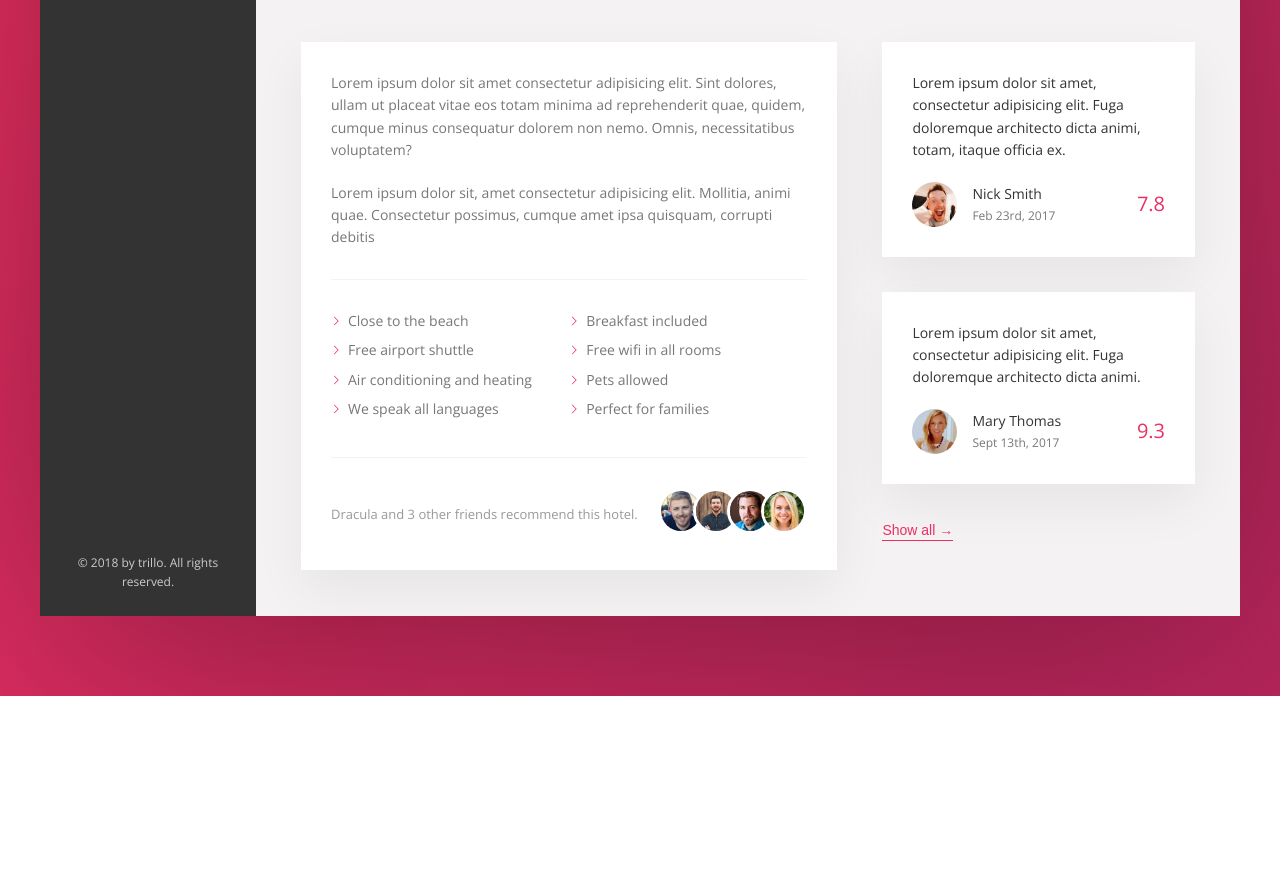
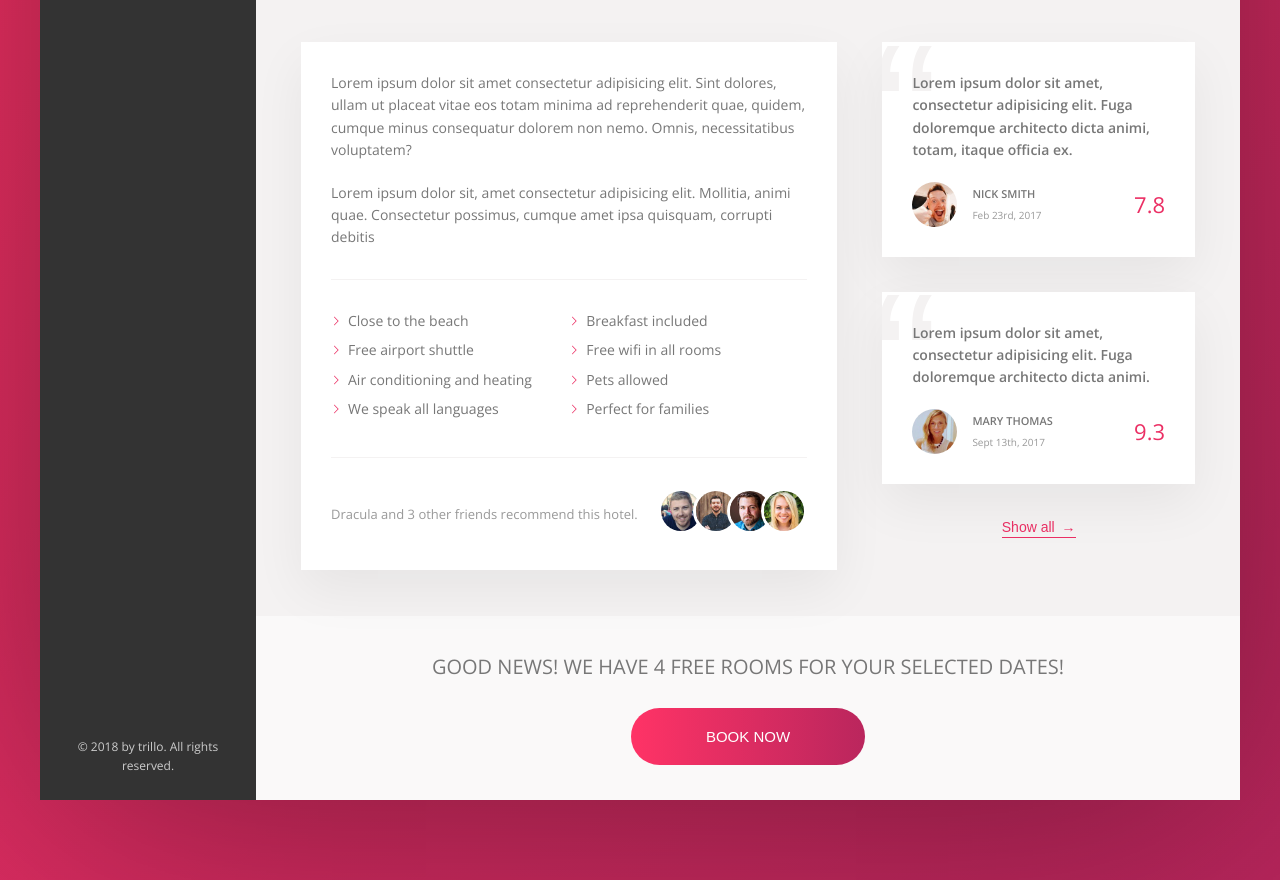
Before and after one commit to bhosaleT/trillo-advancedCSS-flexbox, a website: page index.html in a window 1280 px wide. Shown: the part 605-1485 px from the top of the page. Before the commit the page ends 1301 px from the top, so only its background shows below. Drawn offline with nearby package versions, Linux system fonts and the light colour scheme.

Commit message:
designed footer section

```diff
--- a/index.html
+++ b/index.html
@@ -202,6 +202,16 @@
                         <button class="btn-inline">Show all <span>&rarr;</span></button>
                     </div>
                 </div>
+
+                <div class="cta">
+                    <h2 class="cta__book-now">
+                        Good news! We have 4 free rooms for your selected dates!
+                    </h2>
+                    <button class="btn">
+                        <span class="btn__visible">Book now</span>
+                        <span class="btn__invisible">Only 4 rooms left</span>
+                    </button>
+                </div>
         </div>
         </main>
     </div>
--- a/sass/_component.scss
+++ b/sass/_component.scss
@@ -267,8 +267,17 @@
   cursor: pointer;
   transition: all 0.2s;
 
+  & span {
+    margin-left: 3px;
+    transition: all 0.2s;
+  }
+
   &:hover {
     color: var(--color-grey-dark-1);
+
+    span {
+      margin-left: 8px;
+    }
   }
   &:focus {
     outline: none;
@@ -370,10 +379,14 @@
   box-shadow: var(--shadow-dark-small);
   padding: 3rem;
   margin-bottom: 3.5rem;
+  position: relative;
+  overflow: hidden;
 
   &__text {
     margin-bottom: 2rem;
-    color: var(--color-grey-dark-1);
+    font-weight: 600;
+    z-index: 10;
+    position: relative;
   }
 
   &__user {
@@ -394,17 +407,100 @@
   }
 
   &__user-name {
-    color: var(--color-grey-dark-1);
+    // color: var(--color-grey-dark-1);
+    font-size: 1.1rem;
+    font-weight: 600;
+    text-transform: uppercase;
+    margin-bottom: 0.4rem;
   }
 
   &__user-date {
-    font-weight: 300;
-    font-size: 1.2rem;
-    color: var(--color-grey-dark-2);
+    // font-weight: 300;
+    font-size: 1rem;
+    color: var(--color-grey-dark-3);
   }
 
   &__rating {
-    font-size: 2rem;
+    font-size: 2.2rem;
+    font-weight: 300;
     color: var(--color-primary);
   }
+
+  &::before {
+    content: "\201C";
+    position: absolute;
+    top: -2.75rem;
+    left: -1rem;
+    line-height: 1;
+    font-size: 20rem;
+    color: var(--color-grey-light-2);
+    font-family: sans-serif;
+    z-index: 1;
+  }
 }
+
+/////////////////////////////////////// CALL TO ACTION ///////////////////////////
+.cta {
+  padding: 3.5rem 0;
+  text-align: center;
+
+  &__book-now {
+    font-size: 2rem;
+    font-weight: 300;
+    text-transform: uppercase;
+    margin-bottom: 2.5rem;
+  }
+}
+
+.btn {
+  font-size: 1.5rem;
+  border: none;
+  font-weight: 300;
+  text-transform: uppercase;
+  border-radius: 100px;
+  background-image: linear-gradient(
+    to right,
+    var(--color-primary-light),
+    var(--color-primary-dark)
+  );
+  color: white;
+  position: relative;
+  overflow: hidden;
+
+  &__visible {
+    display: inline-block;
+    padding: 2rem 7.5rem;
+  }
+
+  &__invisible {
+    display: inline-block;
+    position: absolute;
+    left: 0;
+    top: -100%;
+    height: 100%;
+    width: 100%;
+    padding: 2rem;
+    transition: all 0.2s;
+  }
+
+  &:hover {
+      background-image: linear-gradient(
+    to left,
+    var(--color-primary-light),
+    var(--color-primary-dark)
+  );
+  }
+
+  &:hover &__visible {
+    transform: translateY(100%);
+  }
+
+  &:hover &__invisible {
+    top: 0;
+  }
+
+  &:focus {
+      outline: none;
+      animation: pulsate 1s infinite;
+  }
+}
--- a/sass/_layout.scss
+++ b/sass/_layout.scss
@@ -55,4 +55,9 @@
 
 .user-reviews {
   flex: 1;
+
+  display: flex;
+  flex-direction: column;
+//   justify-content: center;
+  align-items: center;
 }
```
Also changed, not shown: css/style.css.
